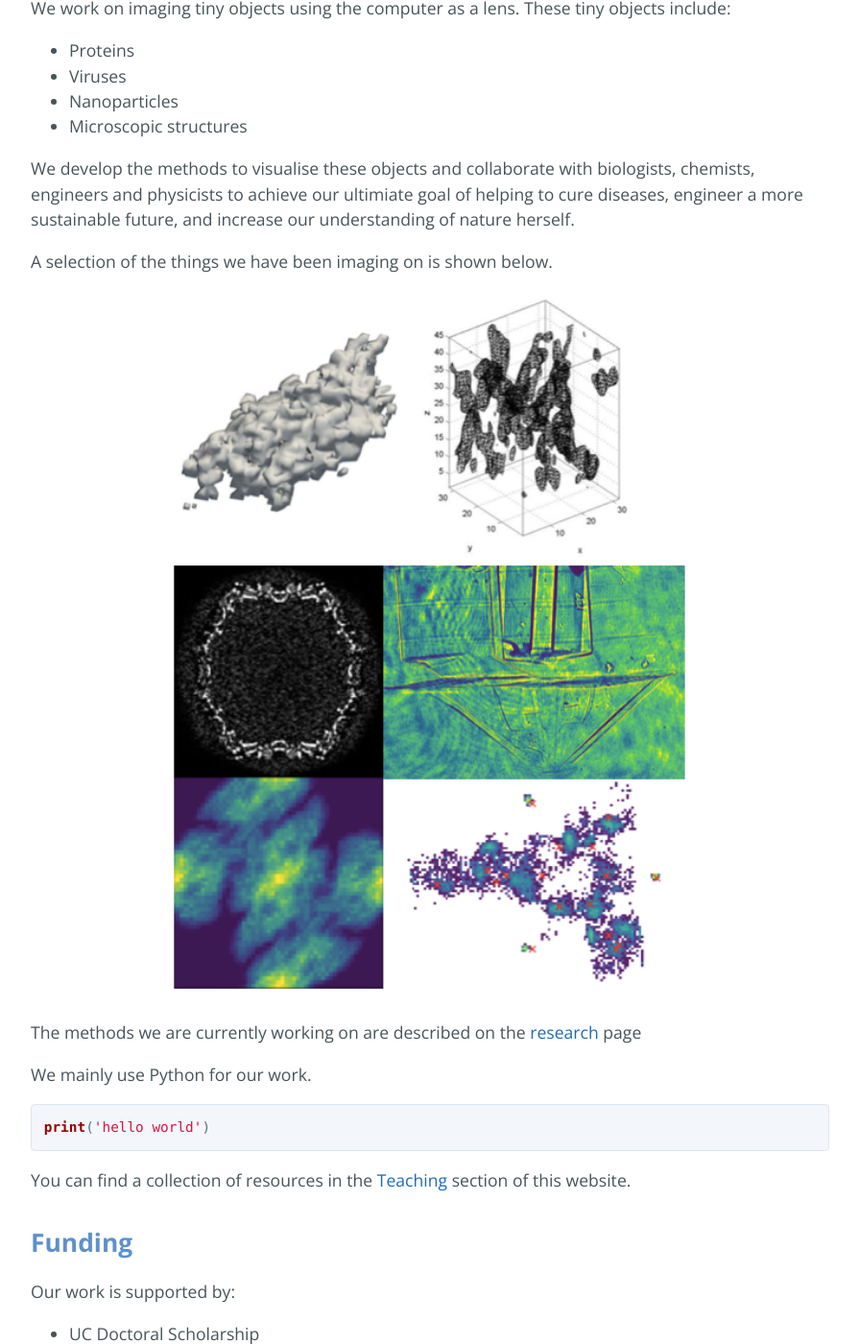
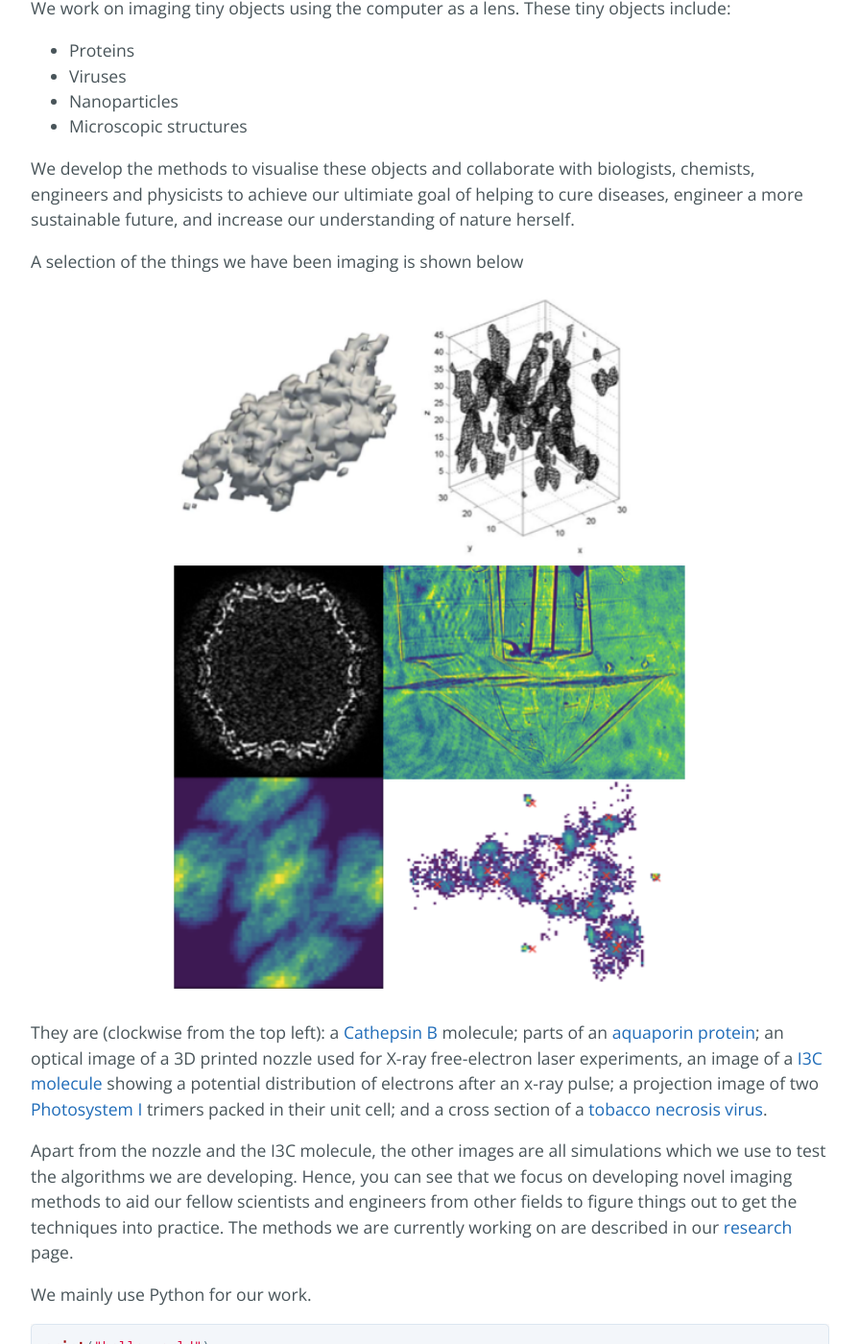
Before and after one commit to captvonsciencypants/computational-imaging-lab, a Jekyll site: the page built from index.md, in a window 1280 px wide and 1400 px high, scrolled down 1056 px. Shown: the whole window at 96% size, without its empty margins (192-1087 px from the left). Built offline with Jekyll 4.4.1, drawn with Linux system fonts in a browser that asks for light colours; our own code applies the rules of GitHub Pages for plain Markdown files; the repository's description, which GitHub fills in, is left out; some of the changed text lies outside the part shown.

Commit message:
Update index.md

````diff
--- a/index.md
+++ b/index.md
@@ -11,20 +11,19 @@ We work on imaging tiny objects using the computer as a lens. These tiny objects
 
 We develop the methods to visualise these objects and collaborate with biologists, chemists, engineers and physicists to achieve our ultimiate goal of helping to cure diseases, engineer a more sustainable future, and increase our understanding of nature herself.
 
-A selection of the things we have been imaging on is shown below.
+A selection of the things we have been imaging is shown below
 <p align="center">
   <img src="figs/index_0.png" width="550" />
 </p>
+They are (clockwise from the top left): a [Cathepsin B](https://en.wikipedia.org/wiki/Cathepsin_B) molecule; parts of an [aquaporin protein](https://pdb101.rcsb.org/motm/173); an optical image of a 3D printed nozzle used for X-ray free-electron laser experiments, an image of a [I3C molecule](https://doi.org/10.1107/S0907444908030266) showing a potential distribution of electrons after an x-ray pulse; a projection image of two [Photosystem I](https://pdb101.rcsb.org/motm/22) trimers packed in their unit cell; and a cross section of a [tobacco necrosis virus](https://www.rcsb.org/structure/1TNV).
 
-
-The methods we are currently working on are described on the [research](research.md) page
-
+Apart from the nozzle and the I3C molecule, the other images are all simulations which we use to test the algorithms we are developing. Hence, you can see that we focus on developing novel imaging methods to aid our fellow scientists and engineers from other fields to figure things out to get the techniques into practice. The methods we are currently working on are described in our [research](research.md) page.
 
 We mainly use Python for our work.
 ```python
-print('hello world')
+print("hello world")
 ```
-You can find a collection of resources in the [Teaching](teaching.md) section of this website.
+You can find a collection of Python and other computer programming resources in our [Teaching](teaching.md) section.
 
 
 
````
